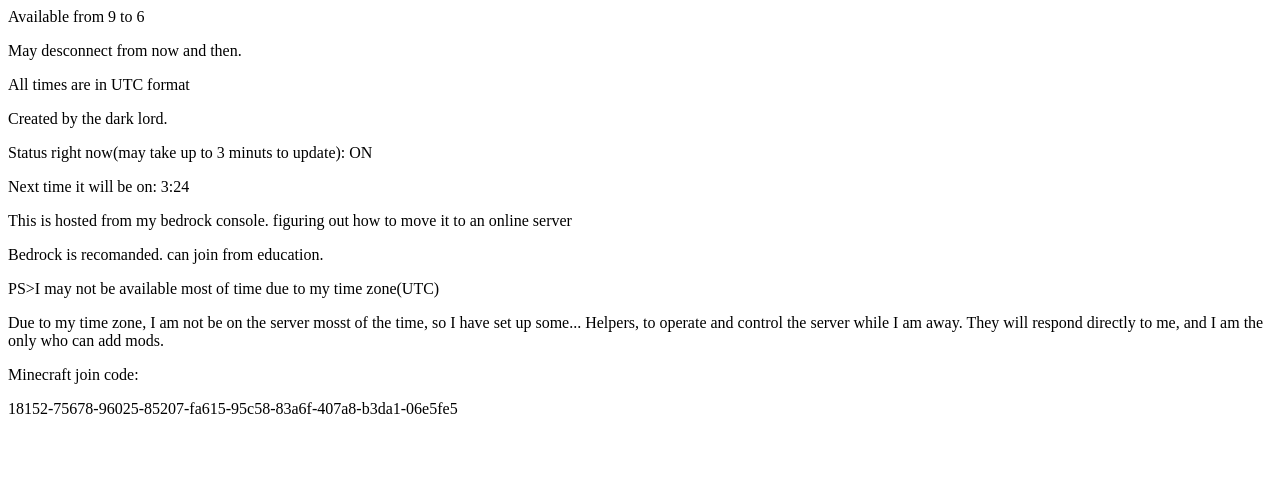
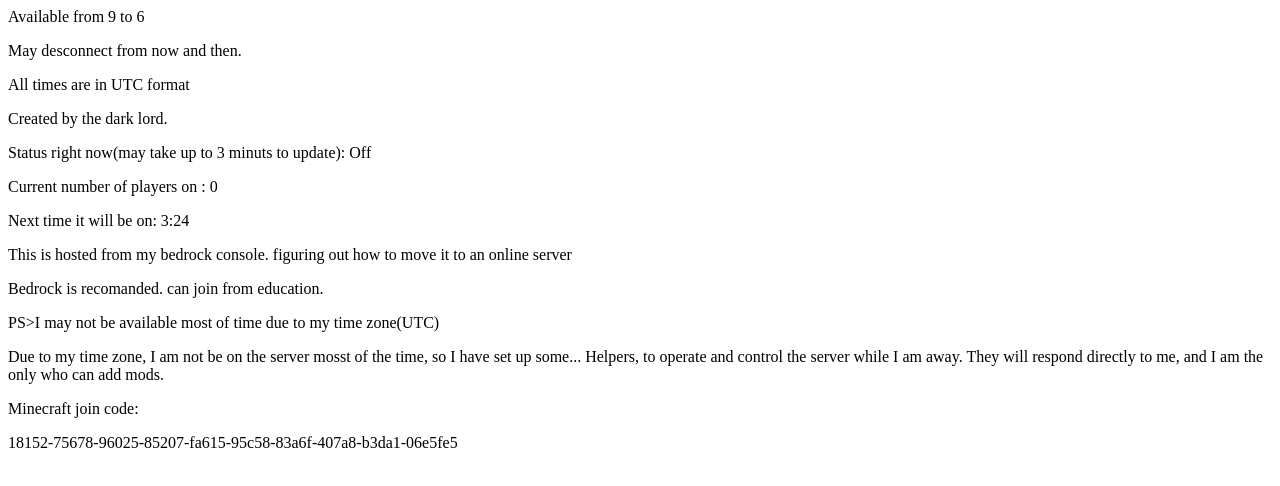
Before and after one commit to The-Dark-Lords/The-HeartLess-Horizon, a plain HTML site: page hfahfafatungfanfahr5952525fahfla.html in a window 1280 px wide. Drawn offline with Linux system fonts and the light colour scheme.

Commit message:
Update hfahfafatungfanfahr5952525fahfla.html

```diff
--- a/hfahfafatungfanfahr5952525fahfla.html
+++ b/hfahfafatungfanfahr5952525fahfla.html
@@ -4,7 +4,8 @@
         <p>May desconnect from now and then.</p>
         <p>All times are in UTC format</p>
         <P>Created by the dark lord.</P>
-        <P>Status right now(may take up to 3 minuts to update): ON</P>
+        <P>Status right now(may take up to 3 minuts to update): Off</P>
+        <p>Current number of players on : 0 </p>
         <p>Next time it will be on: 3:24</p>
         <p>This is hosted from my bedrock console. figuring out how to move it to an online server</p>
         <p>Bedrock is recomanded. can join from education.</p>
```
